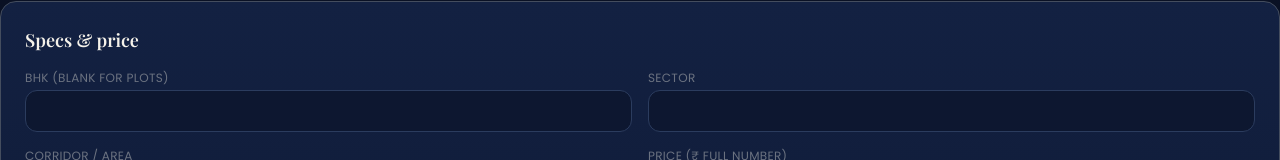
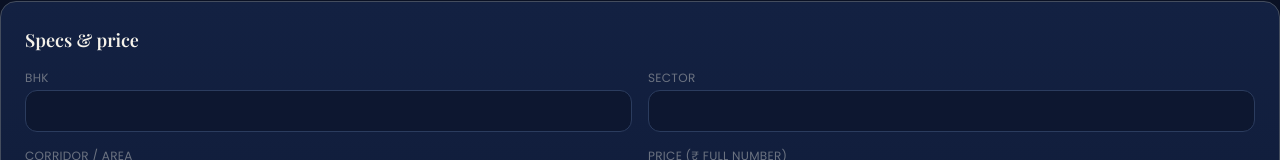
Before and after one commit to sanjeevkps60-netizen/realtyguruji-production, a Next.js app: page /admin/properties/new in a window 1280 px wide. Shown: the part 399-559 px from the top of the page. Built offline with nearby package versions, Linux system fonts and the light colour scheme; no server answers; a web font is replaced by a local one.

Commit message:
Hide BHK for plots & commercial (admin form, cards, detail, filters)

```diff
--- a/src/app/properties/[id]/page.tsx
+++ b/src/app/properties/[id]/page.tsx
@@ -2,6 +2,7 @@ import type { Metadata } from "next";
 import { notFound } from "next/navigation";
 import Link from "next/link";
 import { getAllProperties, getPropertyById } from "@/lib/properties";
+import { categoryHasBhk } from "@/data/categories";
 import { site, telLink, whatsappLink } from "@/lib/site";
 import PropertyGallery from "@/components/PropertyGallery";
 import PropertyCard from "@/components/PropertyCard";
@@ -13,14 +14,14 @@ export async function generateMetadata({ params }: { params: Promise<{ id: strin
   const { id } = await params;
   const p = await getPropertyById(id);
   if (!p) return { title: "Property not found" };
-  const isPlot = p.propertyType === "plot";
+  const noBhkMeta = p.propertyType === "plot" || p.propertyType === "commercial" || !categoryHasBhk(p.category);
 
   // Absolute image URL so WhatsApp / Instagram / Facebook / X show the thumbnail.
   const rawImg = p.image || "/images/hero-banner.png";
   const imgAbs = rawImg.startsWith("http") ? rawImg : `${site.url}${rawImg}`;
 
   const ogTitle = `${p.title} · ${p.priceLabel}`;
-  const ogDesc = `${isPlot ? "Plot" : `${p.bhk} BHK`} · ${p.area} ${p.areaUnit} · ${p.zone}, Gurugram. ${p.description.slice(0, 120)}`;
+  const ogDesc = `${noBhkMeta ? (p.propertyType === "plot" ? "Plot" : "Commercial") : `${p.bhk} BHK`} · ${p.area} ${p.areaUnit} · ${p.zone}, Gurugram. ${p.description.slice(0, 120)}`;
   const url = `${site.url}/properties/${p.id}`;
 
   return {
@@ -66,9 +67,10 @@ export default async function PropertyDetail({ params }: { params: Promise<{ id:
   };
 
   const isPlot = p.propertyType === "plot";
+  const noBhk = isPlot || p.propertyType === "commercial" || !categoryHasBhk(p.category);
   const specs = [
-    ...(isPlot
-      ? [{ label: "Plot Area", value: `${p.area} ${p.areaUnit}` }]
+    ...(noBhk
+      ? [{ label: isPlot ? "Plot Area" : "Area", value: `${p.area} ${p.areaUnit}` }]
       : [
           { label: "Configuration", value: `${p.bhk} BHK` },
           { label: "Built-up Area", value: `${p.area} ${p.areaUnit}` },
--- a/src/components/PropertiesBrowser.tsx
+++ b/src/components/PropertiesBrowser.tsx
@@ -3,7 +3,7 @@
 import { useSearchParams } from "next/navigation";
 import { useMemo, useState, useEffect } from "react";
 import type { Property } from "@/data/properties";
-import { categories } from "@/data/categories";
+import { categories, categoryHasBhk } from "@/data/categories";
 import PropertyCard from "@/components/PropertyCard";
 
 export default function PropertiesBrowser({
@@ -35,6 +35,8 @@ export default function PropertiesBrowser({
   const zones = useMemo(() => Array.from(new Set(items.map((p) => p.zone))).sort(), [items]);
   const activeCategory = fixedCategory ?? category;
   const isPlotView = activeCategory.includes("plot");
+  // Hide the BHK filter for plots & commercial (a specific category that has no BHK).
+  const hideBhk = isPlotView || (activeCategory !== "" && !categoryHasBhk(activeCategory));
 
   const results = useMemo(() => {
     const list = items.filter((p) => {
@@ -99,7 +101,7 @@ export default function PropertiesBrowser({
               ))}
             </select>
           )}
-          {!isPlotView && (
+          {!hideBhk && (
             <select value={bhk} onChange={(e) => setBhk(e.target.value)} aria-label="BHK" className="rounded-xl border border-line bg-ink-soft px-3 py-2.5 text-sm text-cream focus:border-gold focus:outline-none">
               <option value="">Any BHK</option>
               <option value="2">2 BHK</option>
--- a/src/components/PropertyCard.tsx
+++ b/src/components/PropertyCard.tsx
@@ -1,11 +1,14 @@
 import Link from "next/link";
 import Image from "next/image";
 import type { Property } from "@/data/properties";
+import { categoryHasBhk } from "@/data/categories";
 import CardShare from "@/components/CardShare";
 
 export default function PropertyCard({ property, href }: { property: Property; href?: string }) {
   const p = property;
   const target = href ?? `/properties/${p.id}`;
+  const isPlot = p.propertyType === "plot";
+  const noBhk = isPlot || p.propertyType === "commercial" || !categoryHasBhk(p.category);
   return (
     <div className="card-rg group flex flex-col overflow-hidden">
       <Link href={target} className="flex flex-1 flex-col">
@@ -35,13 +38,13 @@ export default function PropertyCard({ property, href }: { property: Property; h
         <p className="mt-1 text-sm text-muted">{p.address}</p>
 
         <div className="mt-4 flex flex-wrap gap-x-4 gap-y-2 border-t border-line pt-4 text-sm text-muted">
-          {p.propertyType === "plot" ? (
-            <Spec label="Plot" className="capitalize" />
+          {noBhk ? (
+            <Spec label={isPlot ? "Plot" : "Commercial"} className="capitalize" />
           ) : (
             <Spec label={`${p.bhk} BHK`} />
           )}
           <Spec label={`${p.area} ${p.areaUnit}`} />
-          <Spec label={p.propertyType === "plot" ? p.facing + " facing" : p.furnishing} className="capitalize" />
+          <Spec label={noBhk ? p.facing + " facing" : p.furnishing} className="capitalize" />
         </div>
 
         <p className="mt-4 text-xs text-faint">Sector {p.sector} · {p.builder}</p>
--- a/src/components/admin/PropertyForm.tsx
+++ b/src/components/admin/PropertyForm.tsx
@@ -4,7 +4,7 @@ import { useState } from "react";
 import { useRouter } from "next/navigation";
 import Image from "next/image";
 import { createClient } from "@/lib/supabase/client";
-import { categories } from "@/data/categories";
+import { categories, categoryHasBhk } from "@/data/categories";
 import LocationPicker from "@/components/admin/LocationPicker";
 
 type Row = Record<string, unknown>;
@@ -26,6 +26,8 @@ export default function PropertyForm({ initial }: { initial?: Row }) {
   const [uploading, setUploading] = useState(false);
   const [saving, setSaving] = useState(false);
   const [error, setError] = useState("");
+  const [cat, setCat] = useState<string>((initial?.category as string) || "apartments");
+  const showBhk = categoryHasBhk(cat);
 
   async function onUpload(e: React.ChangeEvent<HTMLInputElement>) {
     const files = Array.from(e.target.files ?? []);
@@ -129,7 +131,7 @@ export default function PropertyForm({ initial }: { initial?: Row }) {
         </div>
         <div>
           <label className={labelCls}>Category</label>
-          <select name="category" defaultValue={val("category") || "apartments"} className={field}>
+          <select name="category" value={cat} onChange={(e) => setCat(e.target.value)} className={field}>
             {categories.map((c) => <option key={c.slug} value={c.slug}>{c.name}</option>)}
           </select>
         </div>
@@ -161,7 +163,11 @@ export default function PropertyForm({ initial }: { initial?: Row }) {
       </Section>
 
       <Section title="Specs & price">
-        <Input name="bhk" label="BHK (blank for plots)" defaultValue={val("bhk")} type="number" />
+        {showBhk ? (
+          <Input name="bhk" label="BHK" defaultValue={val("bhk")} type="number" />
+        ) : (
+          <input type="hidden" name="bhk" value="" readOnly />
+        )}
         <Input name="sector" label="Sector" defaultValue={val("sector")} type="number" />
         <Input name="area_name" label="Corridor / area" defaultValue={val("area_name")} placeholder="Dwarka Expressway" />
         <Input name="price" label="Price (₹ full number)" defaultValue={val("price")} placeholder="15000000" />
--- a/src/data/categories.ts
+++ b/src/data/categories.ts
@@ -27,6 +27,13 @@ export function categoryBySlug(slug: string): Category | undefined {
   return categories.find((c) => c.slug === slug);
 }
 
+// BHK only applies to residential homes — NOT plots or commercial.
+export function categoryHasBhk(slug?: string | null): boolean {
+  if (!slug) return true;
+  const c = categoryBySlug(slug);
+  return c ? c.kind === "residential" : true;
+}
+
 // Map the seed data's propertyType → a category slug.
 export function propertyTypeToCategory(pt: string): string {
   switch (pt) {
```
